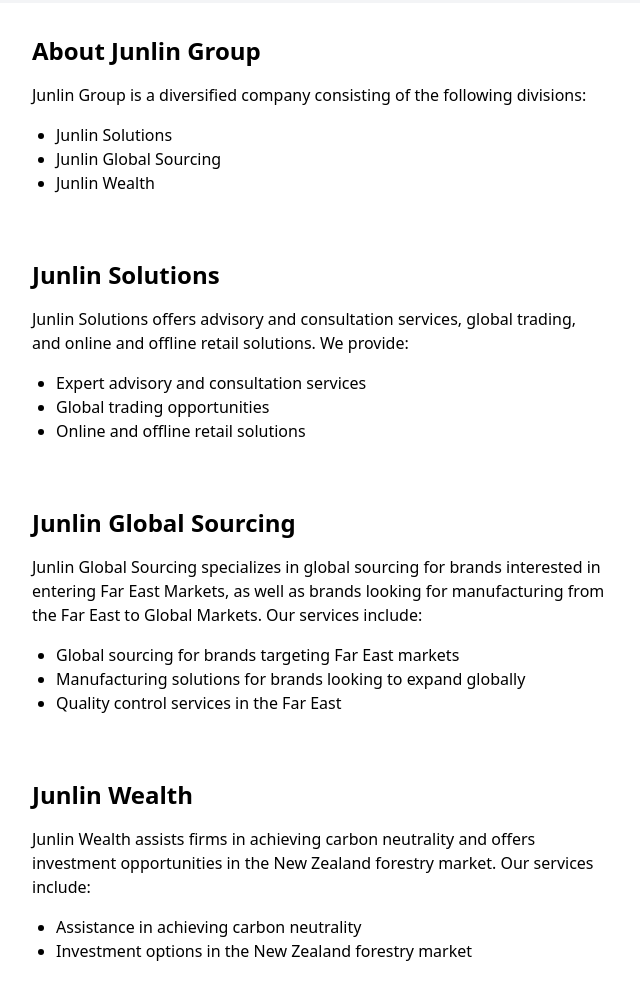
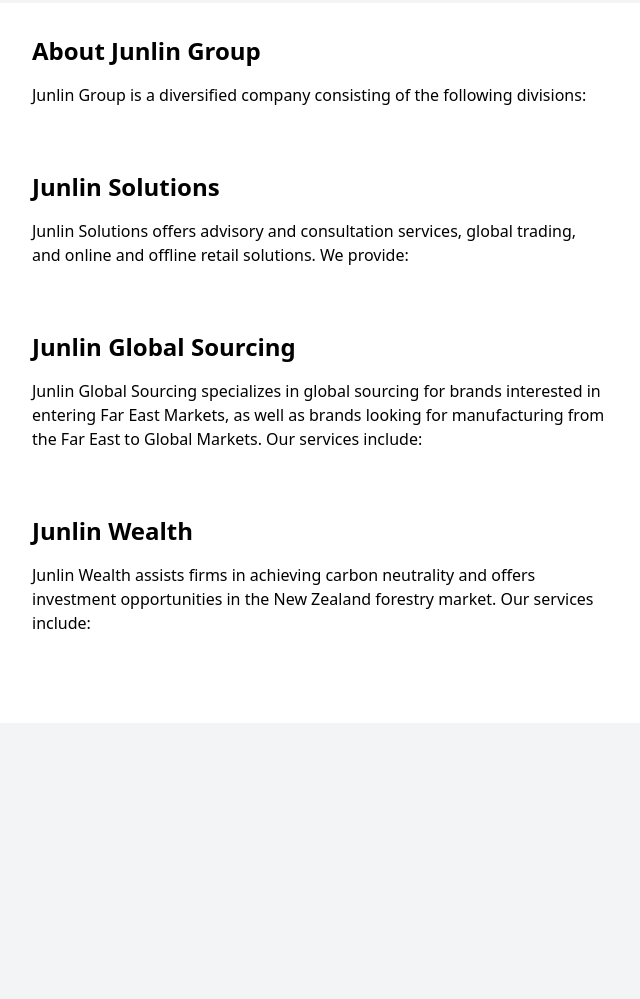
Before and after one commit to mp-ng/junlingroup-repo, a plain HTML site: page index.html in a window 1280 px wide. Shown: the part 177-1176 px from the top of the page, without its empty margins (0-640 px from the left). After the commit the page ends 900 px from the top, so only its background shows below. Drawn offline with nearby package versions, Linux system fonts and the light colour scheme.

Commit message:
remove lists

```diff
--- a/index.html
+++ b/index.html
@@ -20,11 +20,6 @@
     <div class="w-full md:w-1/2 bg-white p-8">
       <h2 class="text-2xl font-bold mb-4">About Junlin Group</h2>
       <p>Junlin Group is a diversified company consisting of the following divisions:</p>
-      <ul class="list-disc pl-6 mt-4">
-        <li>Junlin Solutions</li>
-        <li>Junlin Global Sourcing</li>
-        <li>Junlin Wealth</li>
-      </ul>
     </div>
   </div>
 
@@ -32,11 +27,6 @@
     <div class="w-full md:w-1/2 bg-white p-8">
       <h2 class="text-2xl font-bold mb-4">Junlin Solutions</h2>
       <p>Junlin Solutions offers advisory and consultation services, global trading, and online and offline retail solutions. We provide:</p>
-      <ul class="list-disc pl-6 mt-4">
-        <li>Expert advisory and consultation services</li>
-        <li>Global trading opportunities</li>
-        <li>Online and offline retail solutions</li>
-      </ul>
     </div>
   </div>
 
@@ -44,11 +34,6 @@
     <div class="w-full md:w-1/2 bg-white p-8">
       <h2 class="text-2xl font-bold mb-4">Junlin Global Sourcing</h2>
       <p>Junlin Global Sourcing specializes in global sourcing for brands interested in entering Far East Markets, as well as brands looking for manufacturing from the Far East to Global Markets. Our services include:</p>
-      <ul class="list-disc pl-6 mt-4">
-        <li>Global sourcing for brands targeting Far East markets</li>
-        <li>Manufacturing solutions for brands looking to expand globally</li>
-        <li>Quality control services in the Far East</li>
-      </ul>
     </div>
   </div>
 
@@ -56,10 +41,6 @@
     <div class="w-full md:w-1/2 bg-white p-8">
       <h2 class="text-2xl font-bold mb-4">Junlin Wealth</h2>
       <p>Junlin Wealth assists firms in achieving carbon neutrality and offers investment opportunities in the New Zealand forestry market. Our services include:</p>
-      <ul class="list-disc pl-6 mt-4">
-        <li>Assistance in achieving carbon neutrality</li>
-        <li>Investment options in the New Zealand forestry market</li>
-      </ul>
     </div>
   </div>
 
```
